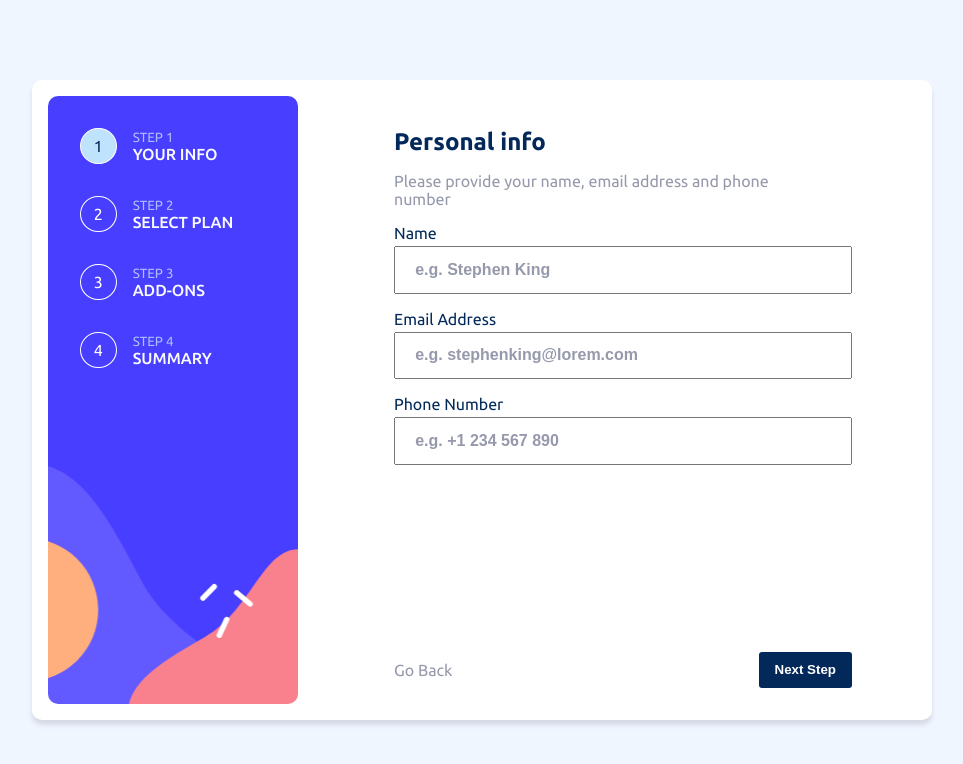
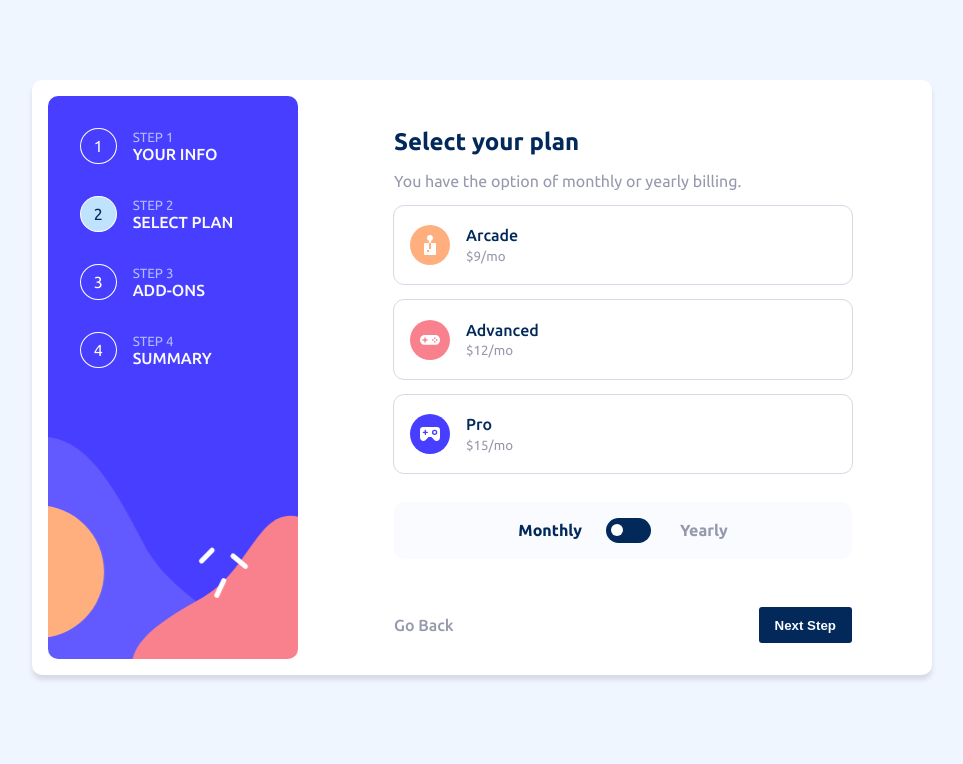
Before and after one commit to rowleks/fe-multi-step-form, a React (Vite) app: page / in a window 1280 px wide. Shown: the top 764 px of the page, without its empty margins (158-1121 px from the left). Built offline with nearby package versions, Linux system fonts and the light colour scheme.

Commit message:
completed step-2

```diff
--- a/src/App.scss
+++ b/src/App.scss
@@ -17,6 +17,26 @@ main {
         box-shadow: 0 5px 5px 0 $light-gray;
 
     }
+
+    section.step {
+        display: flex;
+        flex-direction: column;
+        gap: 1rem;
+        background-color: $white;
+        padding: 2rem 1.5rem;
+        border-radius: 10px;
+        box-shadow: 0 5px 10px 0 $light-gray;
+        position: relative;
+        top: -6.2rem;
+
+        @include sm {
+            position: static;
+            box-shadow: none;
+            padding-inline: 1rem;
+        }
+    }
+
+
 
     .right {
 
--- a/src/App.tsx
+++ b/src/App.tsx
@@ -1,6 +1,7 @@
 import './App.scss'
-import Footer from './components/footer/Footer'
-import Step1 from './components/forms/step-1/Step1'
+import Nav from './components/nav/Nav'
+// import Step1 from './components/forms/step-1/Step1'
+import Step2 from './components/forms/step-2/Step2'
 import Sidebar from './components/sidebar/Sidebar'
 
 function App() {
@@ -13,10 +14,10 @@ function App() {
 
     <section className='right'>
       <div className='form'>
-      <Step1 />
+      <Step2 />
       </div>
 
-    <Footer />
+      <Nav />
     </section>
 
   </main>
--- a/src/components/footer/Footer.tsx
+++ /dev/null
@@ -1,13 +0,0 @@
-import "./footer.scss";
-
-function Footer() {
-  return (
-    <div className="footer">
-        <span>Go Back</span>
-        <button>Next Step</button>
-
-    </div>
-  )
-}
-
-export default Footer
--- a/src/components/forms/step-1/Step1.tsx
+++ b/src/components/forms/step-1/Step1.tsx
@@ -8,10 +8,10 @@ function Step1() {
   const p = "Please provide your name, email address and phone number";
 
   return (
-    <section className="step-1">
+    <section className="step">
       <Heading heading={h2} text={p} />
 
-      <form id="form">
+      <form id="form" className="form1">
         <label htmlFor="user-name">
           <div>Name</div>
           <input type="text" id="user-name" name="user-name" autoComplete="off" placeholder="e.g. Stephen King" />
--- a/src/components/forms/step-1/step1.scss
+++ b/src/components/forms/step-1/step1.scss
@@ -1,28 +1,10 @@
 @use "../../../styles/variables.scss" as *;
 @use "../../../styles/mixins.scss" as *;
 
-section.step-1 {
-    display: flex;
-    flex-direction: column;
-    gap: 1rem;
-    background-color: $white;
-    padding: 2rem 1.5rem;
-    border-radius: 10px;
-    box-shadow: 0 5px 10px 0 $light-gray;
-    position: relative;
-    top: -6.2rem;
-
-    @include sm {
-        position: static;
-        box-shadow: none;
-        padding-inline: 1rem;
-    }
-
-
-    form {
+section.step {
+    form.form1 {
         display: flex; flex-direction: column; gap: 1rem;
-        width: 100%;
-        height: 100%;
+        width: 100%; height: 100%;
 
         label {
             color: $marine-blue
--- a/src/components/forms/step-2/Step2.tsx
+++ b/src/components/forms/step-2/Step2.tsx
@@ -1,10 +1,55 @@
+import Heading from "../heading/Heading";
 import "./step2.scss";
 
 function Step2() {
+
+  const h2 = "Select your plan";
+  const p = "You have the option of monthly or yearly billing.";
   return (
-    <div>
+    <section className="step">
+      <Heading heading={h2} text={p}/>
 
-    </div>
+      <form className="form2">
+
+        <label htmlFor="arcade">
+          <input type="radio" name="plan" id="arcade" />
+            <img src="/icon-arcade.svg" alt="arcade" />
+            <div>
+              <h4>Arcade</h4>
+              <small>$9/mo</small>
+            </div>
+        </label>
+
+        <label htmlFor="advanced">
+          <input type="radio" name="plan" id="advanced" />
+            <img src="/icon-advanced.svg" alt="arcade" />
+            <div>
+              <h4>Advanced</h4>
+              <small>$12/mo</small>
+            </div>
+        </label>
+
+        <label htmlFor="pro">
+          <input type="radio" name="plan" id="pro" />
+            <img src="/icon-pro.svg" alt="arcade" />
+            <div>
+              <h4>Pro</h4>
+              <small>$15/mo</small>
+            </div>
+        </label>
+
+        <div className="toggle-div">
+          <label className="switch" htmlFor="toggle">
+            <input type="checkbox" name="switch" id="toggle" />
+            <span className="slider"></span>
+          </label>
+          <span className="monthly">Monthly</span>
+          <span className="yearly">Yearly</span>
+        </div>
+
+      </form>
+
+    </section>
   )
 }
 
--- a/src/components/forms/step-2/step2.scss
+++ b/src/components/forms/step-2/step2.scss
@@ -0,0 +1,100 @@
+@use "../../../styles/variables.scss" as *;
+@use "../../../styles/mixins.scss" as *;
+
+section.step {
+    form.form2 {
+        display: flex; flex-direction: column; gap: 1rem;
+        width: 100%; height: 100%;
+
+        label:not(.switch) {
+            outline: 1px solid $light-gray; border-radius: 10px;
+            padding: 1.2rem 1rem;
+            display: flex; align-items: center; gap: 1rem;
+            cursor: pointer;
+
+            img {
+                object-fit: cover;
+            }
+
+            input[type="radio"] {
+                display: none;
+            }
+
+            &:has(input[type="radio"]:checked) {
+                outline: 2px solid $purplish-blue;
+                background-color: $alabaster;
+            }
+
+            div {
+                display: flex; flex-direction: column;
+                gap: .3rem;
+
+                h4 { color: $marine-blue; font-weight: 500; }
+                small { color: $cool-gray; }
+
+            }
+
+        }
+
+        .toggle-div {
+            display: flex; align-items: center;
+            padding: 1rem; gap: 1.5rem;
+            border-radius: 10px; justify-content: center;
+            background-color: $alabaster;
+            margin-top: .8rem;
+
+            span {
+                color: $cool-gray; font-weight: 600;
+
+                &.monthly {
+                    order: 1;
+                    color: $marine-blue;
+                }
+                &.yearly {
+                    order: 3;
+                }
+
+            }
+
+            .switch {
+                position: relative;
+                display: inline-block;
+                width: 50px; height: 25px;
+                order: 2;
+
+                &:has(input:checked) ~ .yearly {
+                    color: $marine-blue;
+                }
+                &:has(input:checked) ~ .monthly {
+                    color: $cool-gray;
+                }
+
+                input[type="checkbox"] {
+                    display: none;
+                }
+
+                .slider {
+                    position: absolute; inset: 0;
+                    cursor: pointer;
+                    width: 45px; height: 25px;
+                    background-color: $marine-blue;
+                    border-radius: 50px; transition: 0.4s;
+
+                    &::before {
+                        position: absolute; content: "";
+                        height: 12px; width: 12px;
+                        left: 5px; top: 6px;
+                        background-color: $white;
+                        border-radius: 50%; transition: 0.4s;
+                }
+                }
+
+                input:checked + .slider {
+                    &::before {
+                        transform: translateX(23px);
+                    }
+                }
+            }
+        }
+    }
+}
--- /dev/null
+++ b/src/components/nav/Nav.tsx
@@ -0,0 +1,13 @@
+import "./nav.scss";
+
+function Nav() {
+  return (
+    <nav className="nav">
+        <span>Go Back</span>
+        <button>Next Step</button>
+
+    </nav>
+  )
+}
+
+export default Nav
--- a/src/components/footer/footer.scss
+++ b/src/components/nav/nav.scss
@@ -1,6 +1,6 @@
 @use "../../styles/variables.scss" as *;
 
-div.footer {
+nav.nav {
     display: flex; align-items: center;
     justify-content: space-between;
     width: 100%;
@@ -9,14 +9,16 @@ div.footer {
 
     span {
         color: $cool-gray;
-        cursor: pointer;
+        cursor: pointer; font-weight: 500;
+
+        &:hover { color: $marine-blue;}
     }
 
     button {
         padding: .8em 1.2em;
         border-radius: 3px;
         border: none;
-        color: $white;
+        color: $alabaster;
         background-color: $marine-blue;
         font-weight: 600;
         cursor: pointer;
--- a/src/components/sidebar/Sidebar.tsx
+++ b/src/components/sidebar/Sidebar.tsx
@@ -5,7 +5,7 @@ function Sidebar() {
     <aside className="sidebar" >
 
       <div className="step">
-        <span className="active">1</span>
+        <span className="">1</span>
         <div className="step-info">
           <small>STEP 1</small>
           <span>YOUR INFO</span>
@@ -13,7 +13,7 @@ function Sidebar() {
       </div>
 
       <div className="step">
-        <span>2</span>
+        <span className="active">2</span>
         <div className="step-info">
           <small>STEP 2</small>
           <span>SELECT PLAN</span>
--- a/src/index.scss
+++ b/src/index.scss
@@ -17,5 +17,6 @@ body {
         display: flex;
         padding: 5rem;
         justify-content: center;
+        height: 100%;
     }
 }
```
